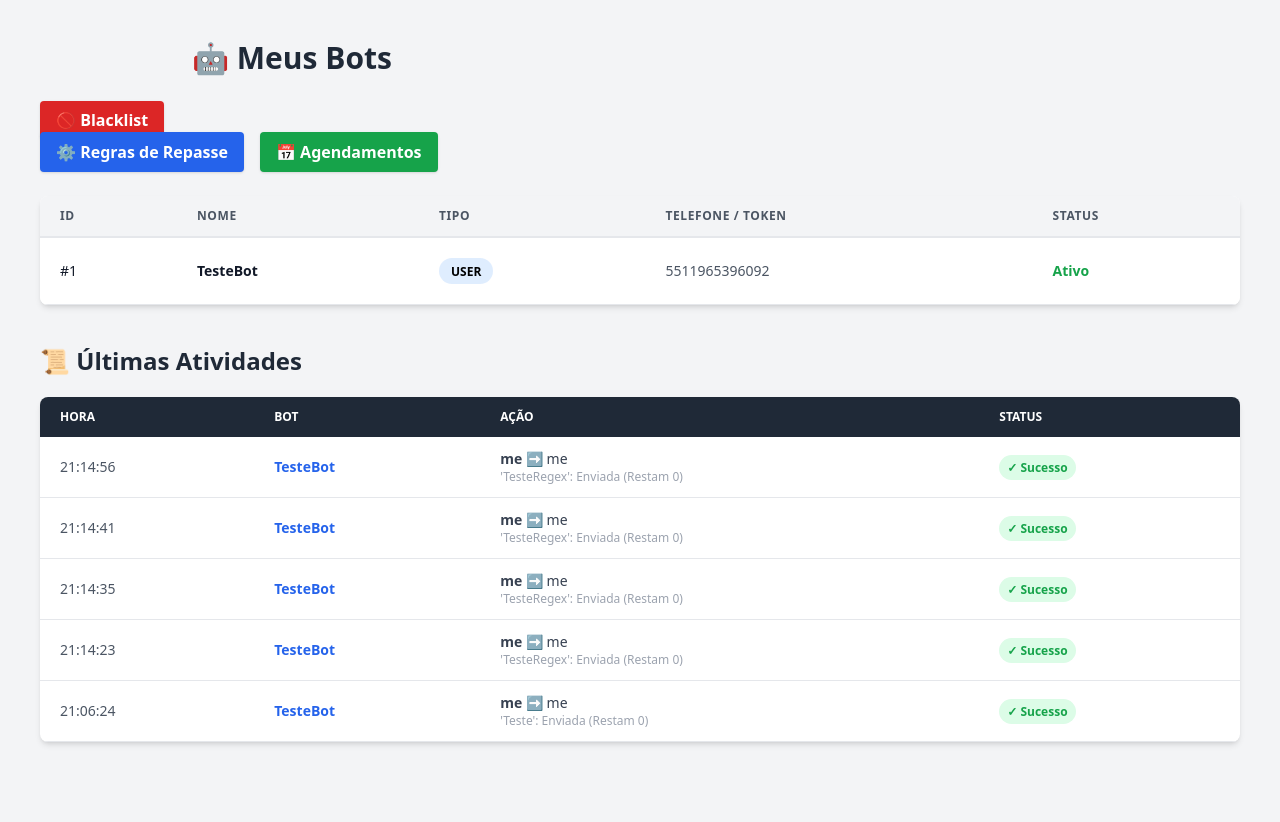
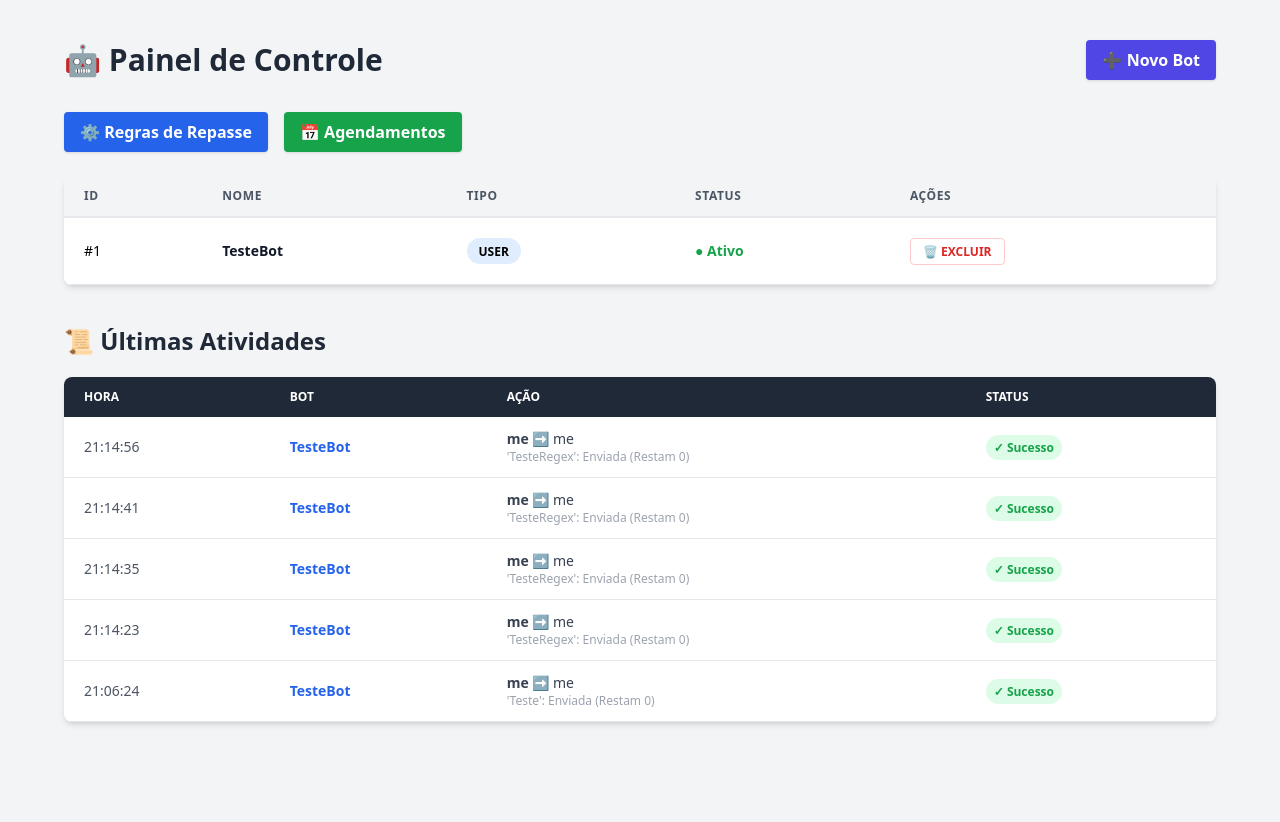
Before and after one commit to Fredson-Santos/conekta-bots, a FastAPI app: page / in a window 1280 px wide. After the commit the page ends 725 px from the top, so only its background shows below. Run offline with FastAPI, Linux system fonts and the light colour scheme; data comes from the database, SQL or seed files in the repository; both versions use the stored data as it was after the commit; some libraries are stand-ins or nearby versions.

Commit message:
add func excluir e add  bot pela interface

```diff
--- a/app.py
+++ b/app.py
@@ -11,58 +11,92 @@ def get_session():
     with Session(engine) as session:
         yield session
 
-# ROTA: DASHBOARD
+# --- ROTAS PRINCIPAIS ---
+
 @app.get("/", response_class=HTMLResponse)
 async def dashboard(request: Request, session: Session = Depends(get_session)):
     bots = session.exec(select(Bot)).all()
     logs = session.exec(select(LogExecucao).order_by(LogExecucao.data_hora.desc()).limit(10)).all()
     return templates.TemplateResponse("index.html", {"request": request, "bots": bots, "logs": logs})
 
-# ROTA: LISTAR REGRAS
+# --- GESTÃO DE BOTS (NOVO) ---
+
+@app.get("/bots/adicionar", response_class=HTMLResponse)
+async def form_adicionar_bot(request: Request):
+    return templates.TemplateResponse("adicionar_bot.html", {"request": request})
+
+@app.post("/bots/criar")
+async def criar_bot(
+    nome: str = Form(...),
+    tipo: str = Form(...),
+    api_id: str = Form(...),
+    api_hash: str = Form(...),
+    bot_token: str = Form(None),
+    phone: str = Form(None),
+    session_string: str = Form(None),
+    session: Session = Depends(get_session)
+):
+    # Lógica simples: Se for bot, usamos o token como session_string (padrão Telethon para bots)
+    # Se for user, o usuário deve ter colado a string ou usaremos o phone (mas login web é complexo, ideal é colar string)
+
+    sessao_final = session_string
+    if tipo == "bot" and not session_string:
+        sessao_final = None # O worker vai logar usando o token direto na hora do start
+
+    novo_bot = Bot(
+        nome=nome,
+        api_id=api_id,
+        api_hash=api_hash,
+        tipo=tipo,
+        bot_token=bot_token,
+        phone=phone,
+        session_string=sessao_final,
+        ativo=True
+    )
+    session.add(novo_bot)
+    session.commit()
+    return RedirectResponse(url="/", status_code=303)
+
+@app.get("/bots/deletar/{id}")
+async def deletar_bot(id: int, session: Session = Depends(get_session)):
+    bot = session.get(Bot, id)
+    if bot:
+        # Nota: Ao deletar o bot, as regras e agendamentos filhos podem ficar órfãos ou dar erro
+        # dependendo do banco. O ideal seria deletar tudo em cascata, mas vamos deletar o bot por enquanto.
+        session.delete(bot)
+        session.commit()
+    return RedirectResponse(url="/", status_code=303)
+
+# --- REGRAS ---
+
 @app.get("/regras", response_class=HTMLResponse)
 async def listar_regras(request: Request, session: Session = Depends(get_session)):
     regras = session.exec(select(Regra)).all()
     bots = session.exec(select(Bot)).all()
     return templates.TemplateResponse("regras.html", {"request": request, "regras": regras, "bots": bots})
 
-# ROTA: CRIAR REGRA (ATUALIZADA)
 @app.post("/regras/criar")
 async def criar_regra(
-    nome: str = Form(...),
-    origem: str = Form(...),
-    destino: str = Form(...),
-    bot_id: int = Form(...),
-    filtro: str = Form(None),
-    substituto: str = Form(None),
-    bloqueios: str = Form(None),
-    somente_se_tiver: str = Form(None), # <--- NOVO CAMPO
+    nome: str = Form(...), origem: str = Form(...), destino: str = Form(...), bot_id: int = Form(...),
+    filtro: str = Form(None), substituto: str = Form(None), bloqueios: str = Form(None), somente_se_tiver: str = Form(None),
     session: Session = Depends(get_session)
 ):
     nova_regra = Regra(
-        nome=nome,
-        origem=origem,
-        destino=destino,
-        bot_id=bot_id,
-        filtro=filtro,
-        substituto=substituto,
-        bloqueios=bloqueios,
-        somente_se_tiver=somente_se_tiver, # Salva no banco
-        ativo=True
+        nome=nome, origem=origem, destino=destino, bot_id=bot_id,
+        filtro=filtro, substituto=substituto, bloqueios=bloqueios, somente_se_tiver=somente_se_tiver, ativo=True
     )
     session.add(nova_regra)
     session.commit()
     return RedirectResponse(url="/regras", status_code=303)
 
-# ROTA: DELETAR REGRA
 @app.get("/regras/deletar/{id}")
 async def deletar_regra(id: int, session: Session = Depends(get_session)):
     regra = session.get(Regra, id)
-    if regra:
-        session.delete(regra)
-        session.commit()
+    if regra: session.delete(regra); session.commit()
     return RedirectResponse(url="/regras", status_code=303)
 
-# ROTA: AGENDAMENTOS
+# --- AGENDAMENTOS ---
+
 @app.get("/agendamentos", response_class=HTMLResponse)
 async def listar_agendamentos(request: Request, session: Session = Depends(get_session)):
     agendamentos = session.exec(select(Agendamento)).all()
@@ -75,23 +109,28 @@ async def criar_agendamento(
     msg_id_atual: int = Form(...), tipo_envio: str = Form(...), horario: str = Form(...),
     bot_id: int = Form(...), session: Session = Depends(get_session)
 ):
-    novo_agendamento = Agendamento(
+    novo = Agendamento(
         nome=nome, origem=origem, destino=destino, msg_id_atual=msg_id_atual,
         tipo_envio=tipo_envio, horario=horario, bot_id=bot_id, ativo=True
     )
-    session.add(novo_agendamento)
-    session.commit()
+    session.add(novo); session.commit()
     return RedirectResponse(url="/agendamentos", status_code=303)
 
 @app.get("/agendamentos/deletar/{id}")
 async def deletar_agendamento(id: int, session: Session = Depends(get_session)):
     item = session.get(Agendamento, id)
-    if item:
-        session.delete(item)
-        session.commit()
+    if item: session.delete(item); session.commit()
     return RedirectResponse(url="/agendamentos", status_code=303)
 
-# ROTA: LOGS HTMX
+# --- BLOQUEIOS ---
+
+@app.get("/bloqueios", response_class=HTMLResponse)
+async def listar_bloqueios(request: Request):
+    # Redireciona para regras, pois movemos os bloqueios para lá
+    return RedirectResponse(url="/regras")
+
+# --- HTMX ---
+
 @app.get("/htmx/logs", response_class=HTMLResponse)
 async def pegar_logs_htmx(request: Request, session: Session = Depends(get_session)):
     logs = session.exec(select(LogExecucao).order_by(LogExecucao.data_hora.desc()).limit(10)).all()
--- a/templates/index.html
+++ b/templates/index.html
@@ -2,29 +2,22 @@
 <html lang="pt-br">
 <head>
     <meta charset="UTF-8">
-    <meta name="viewport" content="width=device-width, initial-scale=1.0">
     <title>Conekta Bots - Painel</title>
     <script src="https://cdn.tailwindcss.com"></script>
-</head>
-
-<head>
-    <meta charset="UTF-8">
-    <title>Conekta Bots - Painel</title>
-    <script src="https://cdn.tailwindcss.com"></script>
-
     <script src="https://unpkg.com/htmx.org@1.9.10"></script>
 </head>
+<body class="bg-gray-100 p-10">
+    <div class="max-w-6xl mx-auto">
 
-<body class="bg-gray-100 p-10">
+        <div class="flex justify-between items-center mb-8">
+            <h1 class="text-3xl font-bold text-gray-800">🤖 Painel de Controle</h1>
 
-    <div class="max-w-4xl mx-auto">
-        <h1 class="text-3xl font-bold text-gray-800 mb-8">🤖 Meus Bots</h1>
-
+            <div class="flex gap-4">
+                <a href="/bots/adicionar" class="bg-indigo-600 hover:bg-indigo-700 text-white font-bold py-2 px-4 rounded shadow flex items-center gap-2">
+                    ➕ Novo Bot
+                </a>
             </div>
-
-<a href="/bloqueios" class="bg-red-600 hover:bg-red-700 text-white font-bold py-2 px-4 rounded shadow">
-        🚫 Blacklist
-    </a>
+        </div>
 
         <div class="mb-6 flex gap-4">
             <a href="/regras" class="bg-blue-600 hover:bg-blue-700 text-white font-bold py-2 px-4 rounded shadow">
@@ -35,36 +28,22 @@
             </a>
         </div>
 
-        <div class="bg-white shadow-md rounded-lg overflow-hidden">
+        <div class="bg-white shadow-md rounded-lg overflow-hidden mb-10">
             <table class="min-w-full leading-normal">
                 <thead>
                     <tr>
-                        <th class="px-5 py-3 border-b-2 border-gray-200 bg-gray-100 text-left text-xs font-semibold text-gray-600 uppercase tracking-wider">
-                            ID
-                        </th>
-                        <th class="px-5 py-3 border-b-2 border-gray-200 bg-gray-100 text-left text-xs font-semibold text-gray-600 uppercase tracking-wider">
-                            Nome
-                        </th>
-                        <th class="px-5 py-3 border-b-2 border-gray-200 bg-gray-100 text-left text-xs font-semibold text-gray-600 uppercase tracking-wider">
-                            Tipo
-                        </th>
-                        <th class="px-5 py-3 border-b-2 border-gray-200 bg-gray-100 text-left text-xs font-semibold text-gray-600 uppercase tracking-wider">
-                            Telefone / Token
-                        </th>
-                        <th class="px-5 py-3 border-b-2 border-gray-200 bg-gray-100 text-left text-xs font-semibold text-gray-600 uppercase tracking-wider">
-                            Status
-                        </th>
+                        <th class="px-5 py-3 border-b-2 border-gray-200 bg-gray-100 text-left text-xs font-semibold text-gray-600 uppercase tracking-wider">ID</th>
+                        <th class="px-5 py-3 border-b-2 border-gray-200 bg-gray-100 text-left text-xs font-semibold text-gray-600 uppercase tracking-wider">Nome</th>
+                        <th class="px-5 py-3 border-b-2 border-gray-200 bg-gray-100 text-left text-xs font-semibold text-gray-600 uppercase tracking-wider">Tipo</th>
+                        <th class="px-5 py-3 border-b-2 border-gray-200 bg-gray-100 text-left text-xs font-semibold text-gray-600 uppercase tracking-wider">Status</th>
+                        <th class="px-5 py-3 border-b-2 border-gray-200 bg-gray-100 text-left text-xs font-semibold text-gray-600 uppercase tracking-wider">Ações</th>
                     </tr>
                 </thead>
                 <tbody>
                     {% for bot in bots %}
                     <tr>
-                        <td class="px-5 py-5 border-b border-gray-200 bg-white text-sm">
-                            <p class="text-gray-900 whitespace-no-wrap">#{{ bot.id }}</p>
-                        </td>
-                        <td class="px-5 py-5 border-b border-gray-200 bg-white text-sm">
-                            <p class="text-gray-900 whitespace-no-wrap font-bold">{{ bot.nome }}</p>
-                        </td>
+                        <td class="px-5 py-5 border-b border-gray-200 bg-white text-sm">#{{ bot.id }}</td>
+                        <td class="px-5 py-5 border-b border-gray-200 bg-white text-sm font-bold text-gray-900">{{ bot.nome }}</td>
                         <td class="px-5 py-5 border-b border-gray-200 bg-white text-sm">
                             <span class="relative inline-block px-3 py-1 font-semibold leading-tight">
                                 <span aria-hidden class="absolute inset-0 opacity-50 rounded-full {% if bot.tipo == 'user' %}bg-blue-200{% else %}bg-purple-200{% endif %}"></span>
@@ -72,34 +51,30 @@
                             </span>
                         </td>
                         <td class="px-5 py-5 border-b border-gray-200 bg-white text-sm">
-                            <p class="text-gray-600 whitespace-no-wrap">
-                                {% if bot.phone %} {{ bot.phone }} {% else %} ...{{ bot.bot_token[-10:] }} {% endif %}
-                            </p>
+                            {% if bot.ativo %}
+                                <span class="text-green-600 font-bold">● Ativo</span>
+                            {% else %}
+                                <span class="text-red-500">● Parado</span>
+                            {% endif %}
                         </td>
                         <td class="px-5 py-5 border-b border-gray-200 bg-white text-sm">
-                            {% if bot.ativo %}
-                                <span class="text-green-600 font-bold">Ativo</span>
-                            {% else %}
-                                <span class="text-red-500">Parado</span>
-                            {% endif %}
+                            <a href="/bots/deletar/{{ bot.id }}" onclick="return confirm('Tem certeza que deseja apagar este bot? As regras associadas podem parar de funcionar.')"
+                               class="text-red-600 hover:text-red-900 font-bold text-xs uppercase border border-red-200 px-3 py-1 rounded hover:bg-red-50">
+                                🗑️ Excluir
+                            </a>
                         </td>
                     </tr>
                     {% endfor %}
                 </tbody>
             </table>
-
             {% if not bots %}
             <div class="p-5 text-center text-gray-500">
-                Nenhum bot encontrado. Use o terminal para adicionar.
+                Nenhum bot cadastrado. Clique em "Novo Bot".
             </div>
             {% endif %}
         </div>
-    </div>
 
-</div>
-
-    <h2 class="text-2xl font-bold text-gray-800 mt-10 mb-5">📜 Últimas Atividades</h2>
-
+        <h2 class="text-2xl font-bold text-gray-800 mb-5">📜 Últimas Atividades</h2>
         <div class="bg-white shadow-md rounded-lg overflow-hidden mb-10">
             <table class="min-w-full leading-normal">
                 <thead>
@@ -114,17 +89,11 @@
                        hx-get="/htmx/logs"
                        hx-trigger="every 2s"
                        hx-swap="innerHTML">
-
                     {% include "fragmento_logs.html" %}
-
                 </tbody>
             </table>
+        </div>
 
-        {% if not logs %}
-        <div class="p-5 text-center text-gray-500">
-            Nenhuma atividade registrada ainda.
-        </div>
-        {% endif %}
     </div>
 </body>
 </html>
```
Also changed, not shown: templates/adicionar_bot.html (added, +96 -0 lines), database.db. Lines whose indentation alone changed are shown as unchanged.
